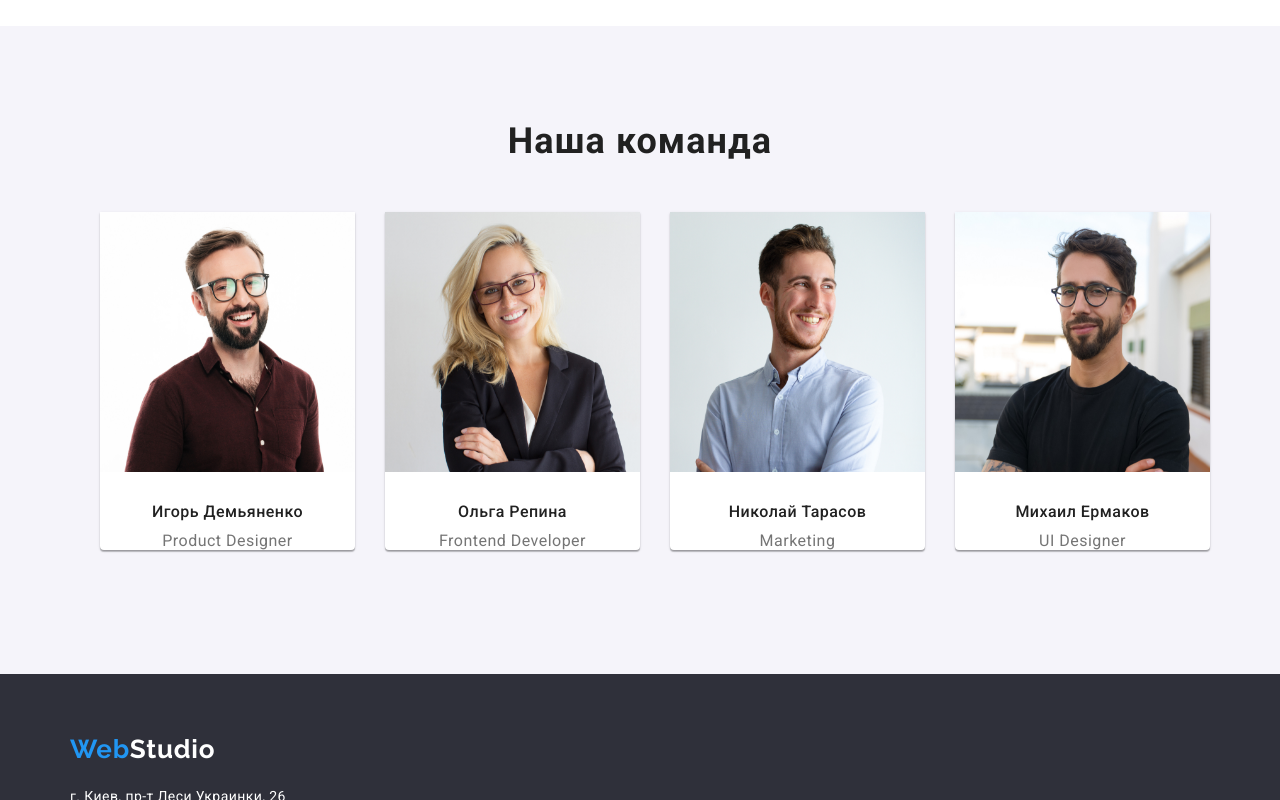
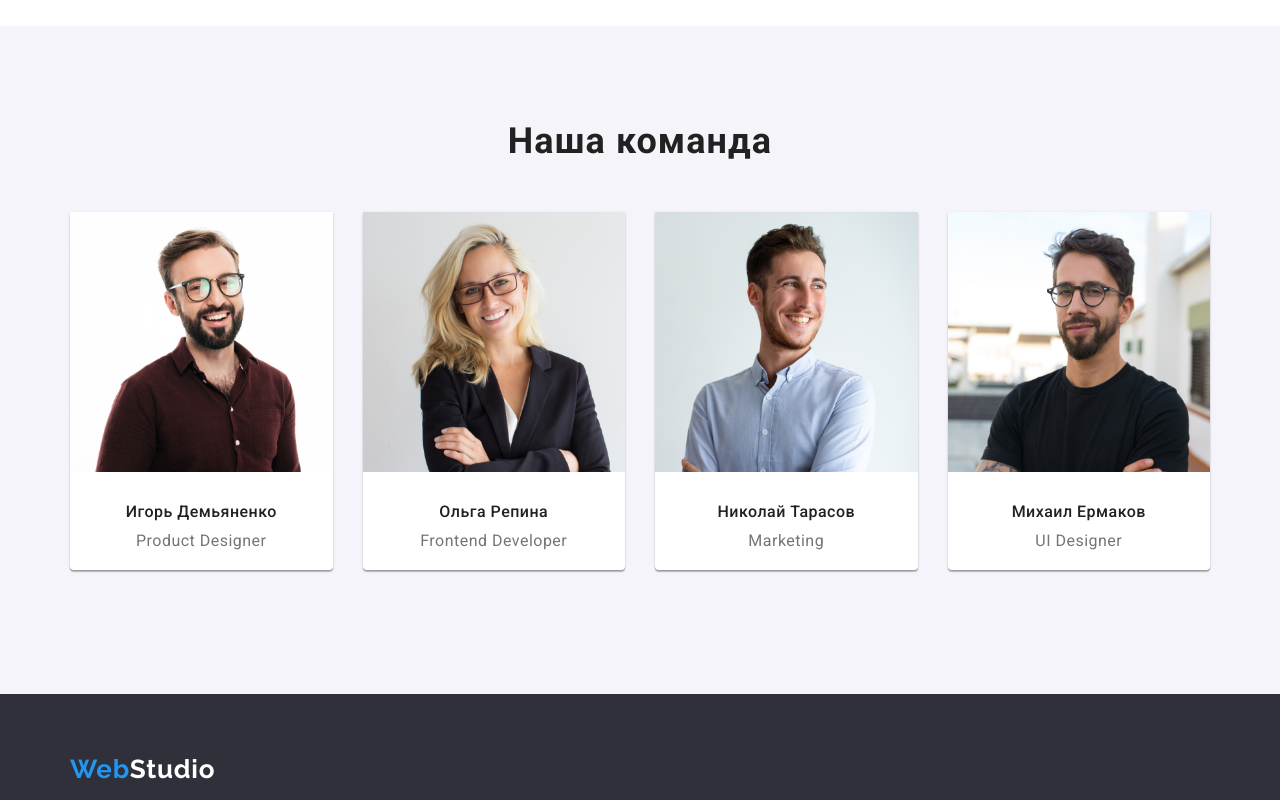
Before and after one commit to tapekha/goit-markup-hw-03, a plain HTML site: page index.html in a window 1280 px wide. Shown: the part 1419-2219 px from the top of the page. Drawn offline with Linux system fonts and the light colour scheme.

Commit message:
fix
исправления

```diff
--- a/css/styles.css
+++ b/css/styles.css
@@ -85,7 +85,7 @@ ul {
 }
 
 .row-flex__four-columns .column-item {
-  flex-basis: calc(100%/4 - 30px);
+  flex-basis: calc(100%/4 - 22.5px);
   margin-left: 30px;
 }
 
@@ -301,9 +301,14 @@ li {
 
 .members-item {
   margin-bottom: 30px;
+  padding-bottom: 20px;
   background: #FFFFFF;
   box-shadow: 0px 1px 3px rgba(0, 0, 0, 0.12), 0px 1px 1px rgba(0, 0, 0, 0.14), 0px 2px 1px rgba(0, 0, 0, 0.2);
   border-radius: 0px 0px 4px 4px;
+}
+
+.column-item:first-child {
+  margin-left: 0;
 }
 
 .member-name{
@@ -317,7 +322,6 @@ li {
 }
 
 .skill{
-    margin-bottom: 10px;
     font-size: 16px;
     line-height: 1.19;
     text-align: center;
```
